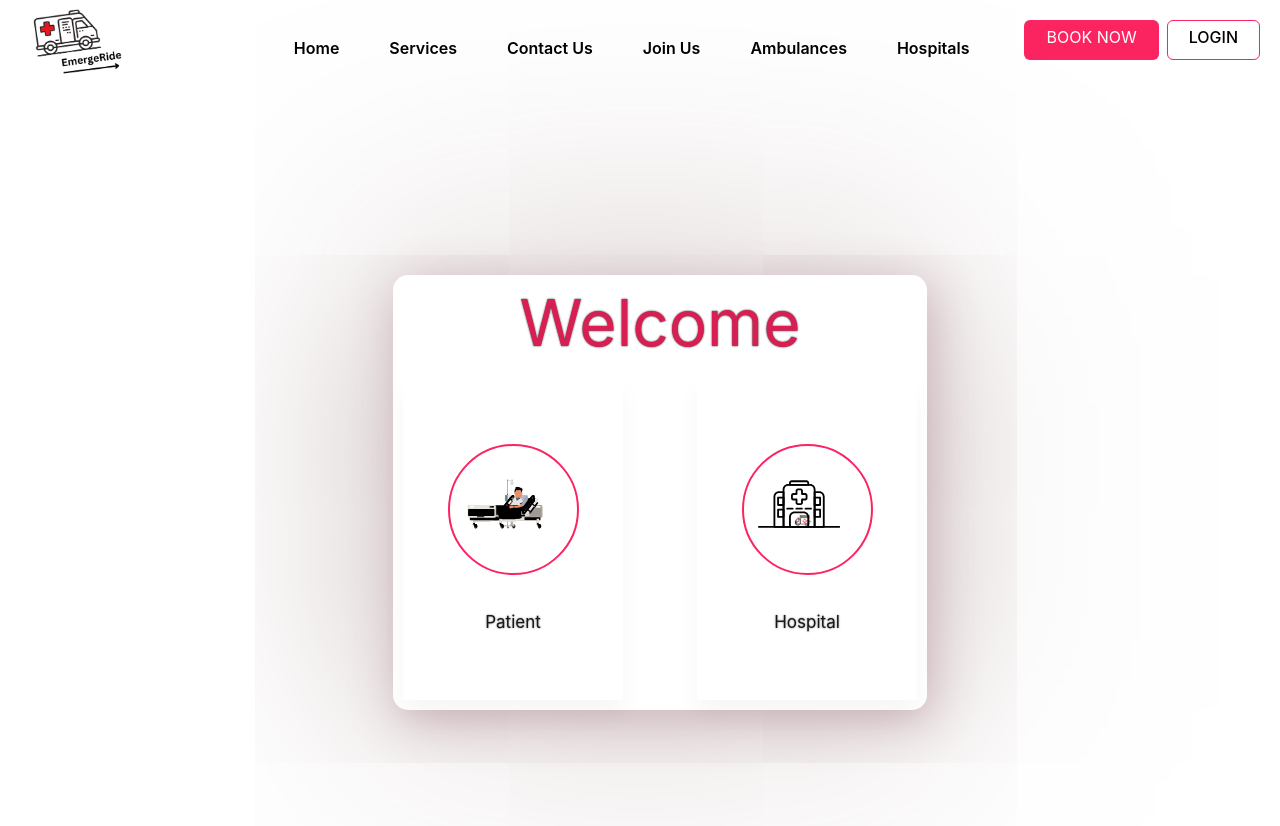
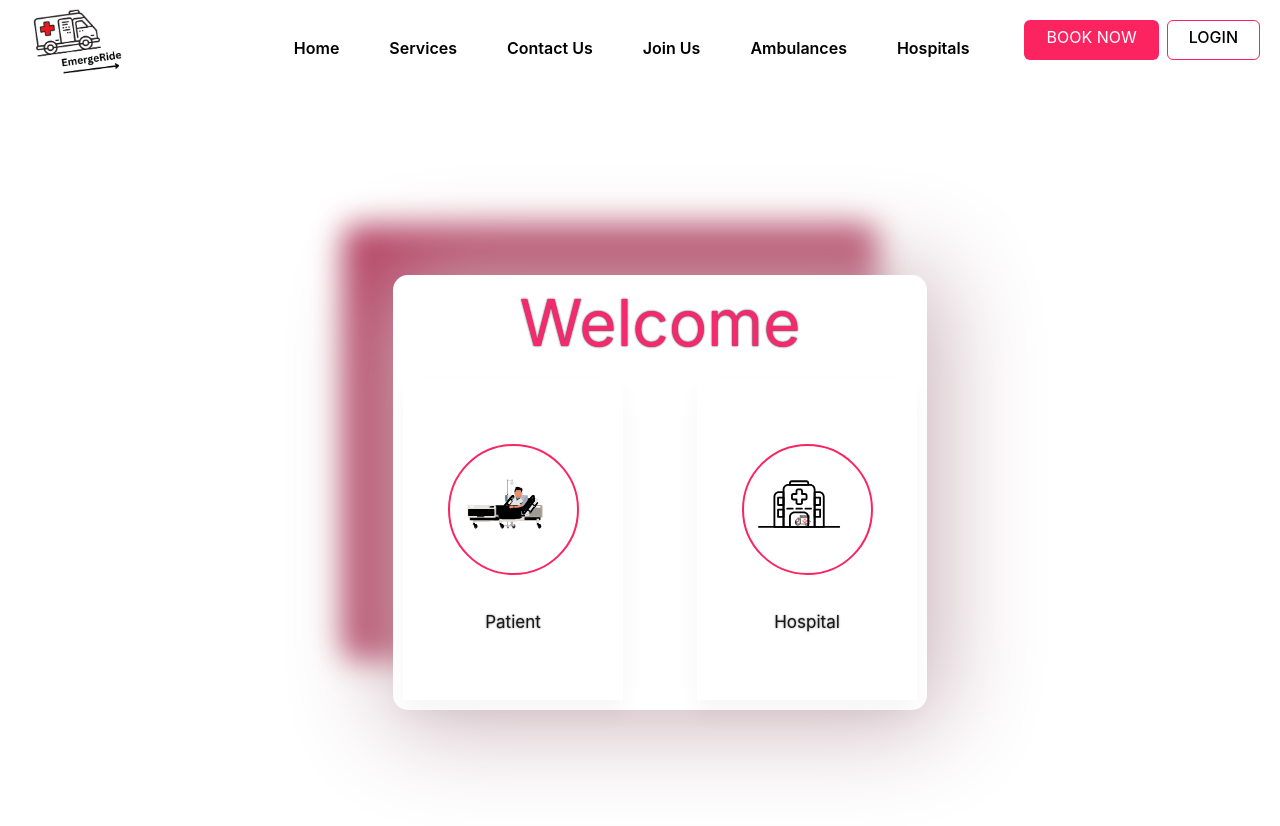
Before and after one commit to Prash-mare/EmergeRide, a React (Create React App) app: page /login in a window 1280 px wide. Shown: the top 826 px of the page. Built offline with nearby package versions, Linux system fonts and the light colour scheme.

Commit message:
styling some box shadow

```diff
--- a/src/styles/Login.scss
+++ b/src/styles/Login.scss
@@ -103,7 +103,7 @@
     font-size: 5vw;
     display: flex;
     justify-content: center;
-    color: #d81e52;
+    color: #f32a6d;
     text-shadow: 0px 0px 2px rgb(37, 35, 35) ;
   }
 
@@ -120,5 +120,5 @@
   .containerlogin{
     background: white;
     border-radius: 15px;
-    box-shadow: #cbb3ba 5px 10px 50px ,rgba(169, 146, 146, 0.7) -5px 0px 250px;
+    box-shadow: #cbb3ba 5px 5px 100px 10px ,#b64162 -50px -50px 30px;
   }
```
